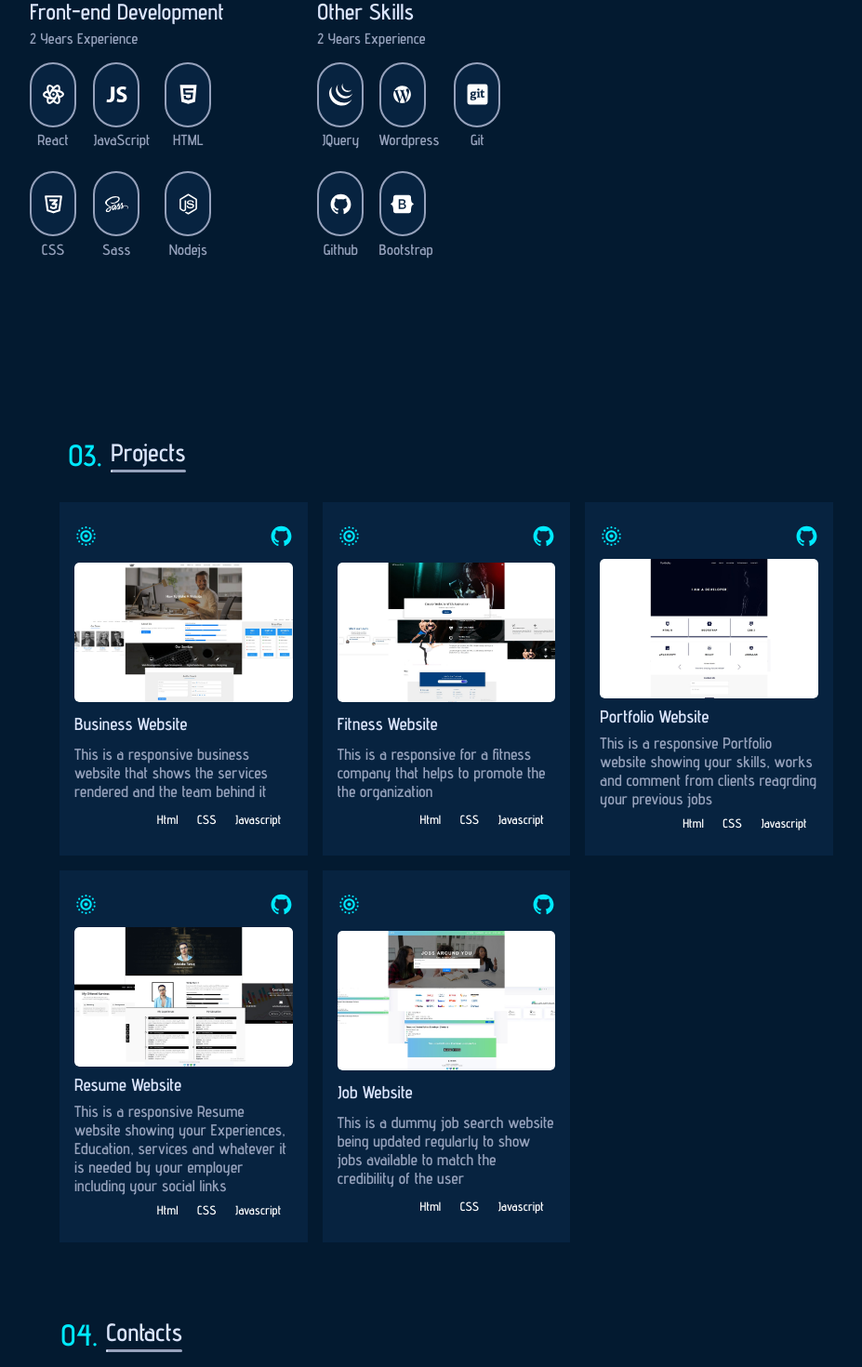
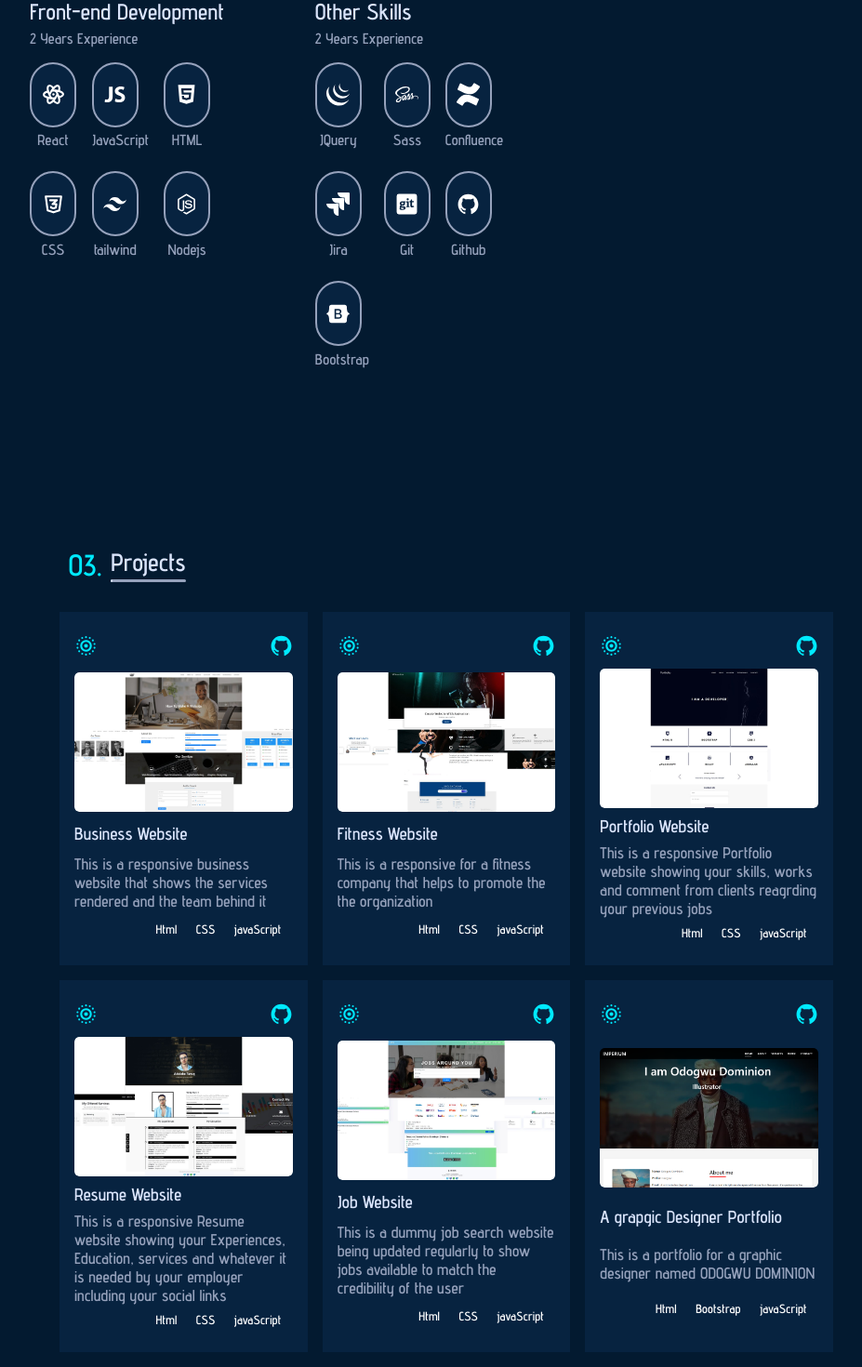
Before and after one commit to sultyl/DevSultan, a React (Create React App) app: page / in a window 1280 px wide. Shown: the part 1540-3010 px from the top of the page at 93% size, without its empty margins (160-1087 px from the left). Built offline with nearby package versions, Linux system fonts and the light colour scheme.

Commit message:
updated my skill page and project page

```diff
--- a/src/Components/Project Section/Project.jsx
+++ b/src/Components/Project Section/Project.jsx
@@ -9,6 +9,7 @@ import img1 from '../../Assets/fit.jpg'
 import img2 from '../../Assets/Por.jpg'
 import img3 from '../../Assets/Res.jpg'
 import img4 from '../../Assets/Job.jpg'
+import img5 from '../../Assets/odogwu.png'
 
 
 const data = [
@@ -22,7 +23,7 @@ const data = [
     desc: 'This is a responsive business website that shows the services rendered and the team behind it',
     tech1: 'Html',
     tech2: 'CSS',
-    tech3: 'Javascript',
+    tech3: 'javaScript',
   },
 
   {
@@ -35,7 +36,7 @@ const data = [
     desc: 'This is a responsive for a fitness company that helps to promote the the organization',
     tech1: 'Html',
     tech2: 'CSS',
-    tech3: 'Javascript',
+    tech3: 'javaScript',
   },
 
   {
@@ -48,7 +49,7 @@ const data = [
     desc: 'This is a responsive Portfolio website showing your skills, works and comment from clients reagrding your previous jobs',
     tech1: 'Html',
     tech2: 'CSS',
-    tech3: 'Javascript',
+    tech3: 'javaScript',
   },
 
   {
@@ -61,7 +62,7 @@ const data = [
     desc: 'This is a responsive Resume website showing your Experiences, Education, services and whatever it is needed by your employer including your social links',
     tech1: 'Html',
     tech2: 'CSS',
-    tech3: 'Javascript',
+    tech3: 'javaScript',
   },
 
   {
@@ -74,7 +75,20 @@ const data = [
     desc: 'This is a dummy job search website being updated regularly to show jobs available to match the credibility of the user',
     tech1: 'Html',
     tech2: 'CSS',
-    tech3: 'Javascript',
+    tech3: 'javaScript',
+  },
+
+  {
+    id: 6,
+    image: img5,
+    demo: 'https://odogwu-dominion-portfolio.vercel.app/',
+    Livelink: 'https://odogwu-dominion-portfolio.vercel.app/',
+    github: 'https://odogwu-dominion-portfolio.vercel.app/',
+    title: 'A grapgic Designer Portfolio',
+    desc: 'This is a portfolio for a graphic designer named ODOGWU DOMINION',
+    tech1: 'Html',
+    tech2: 'Bootstrap',
+    tech3: 'javaScript',
   },
 ]
 
--- a/src/Components/Skills Section/Skills.jsx
+++ b/src/Components/Skills Section/Skills.jsx
@@ -11,6 +11,9 @@ import {IoLogoWordpress} from 'react-icons/io'
 import {FaGitSquare} from 'react-icons/fa'
 import {AiOutlineGithub} from 'react-icons/ai'
 import {FaBootstrap} from 'react-icons/fa'
+import {SiTailwindcss} from 'react-icons/si'
+import {SiConfluence} from 'react-icons/si'
+import {SiJira} from 'react-icons/si'
 
 const Skills = () => {
   return (
@@ -65,13 +68,11 @@ const Skills = () => {
         <span className="skillName">CSS</span>
       </div>
 
-
-
       <div className="singleSkill">
         <div className="iconBox flex">
-          <IoLogoSass className='icon'/>
+          <SiTailwindcss className='icon'/>
         </div>
-        <span className="skillName">Sass</span>
+        <span className="skillName">tailwind</span>
       </div>
 
       <div className="singleSkill">
@@ -102,11 +103,25 @@ const Skills = () => {
         <span className="skillName">JQuery</span>
       </div>
 
+      <div className="singleSkill">
+        <div className="iconBox flex">
+          <IoLogoSass className='icon'/>
+        </div>
+        <span className="skillName">Sass</span>
+      </div>
+
      <div className="singleSkill">
         <div className="iconBox flex">
-          <IoLogoWordpress className='icon'/>
+          <SiConfluence className='icon'/>
         </div>
-        <span className="skillName">Wordpress</span>
+        <span className="skillName">Confluence</span>
+      </div>
+
+      <div className="singleSkill">
+        <div className="iconBox flex">
+          <SiJira className='icon'/>
+        </div>
+        <span className="skillName">Jira</span>
       </div>
 
       <div className="singleSkill">
```
